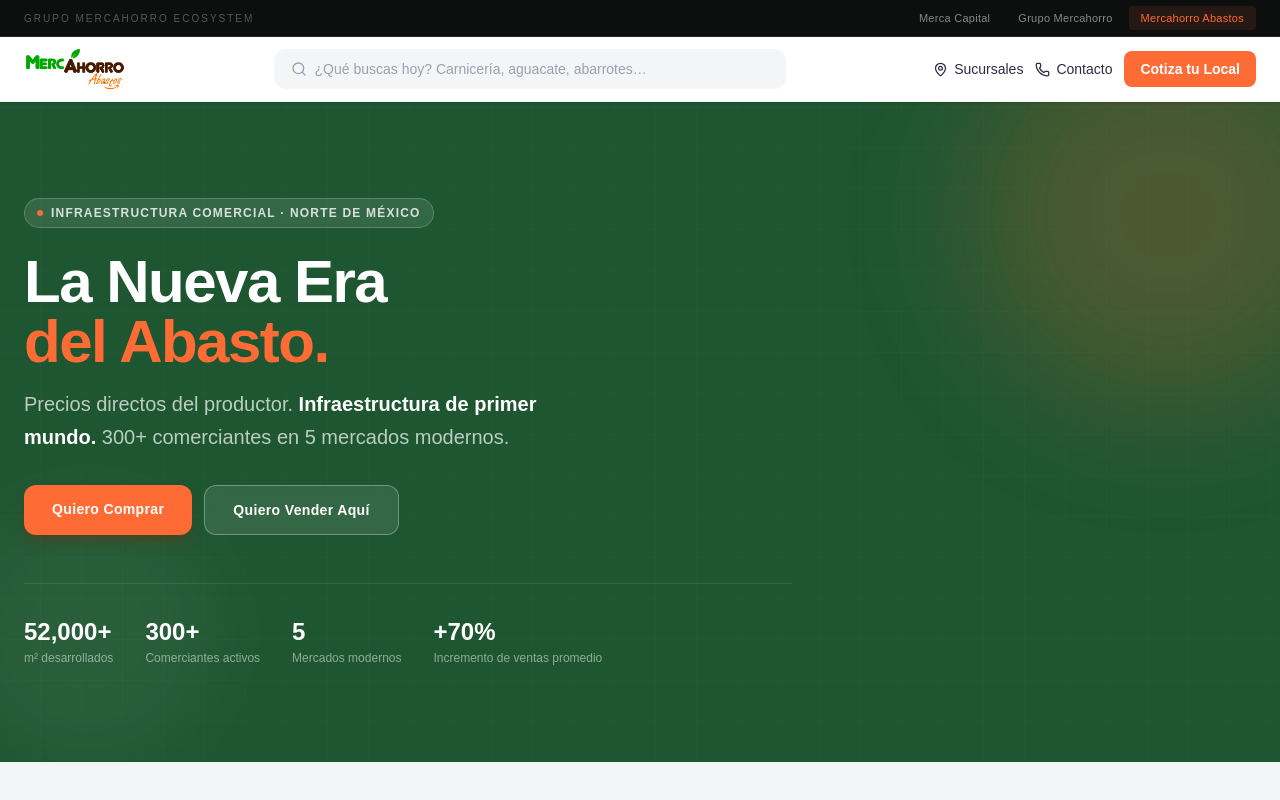
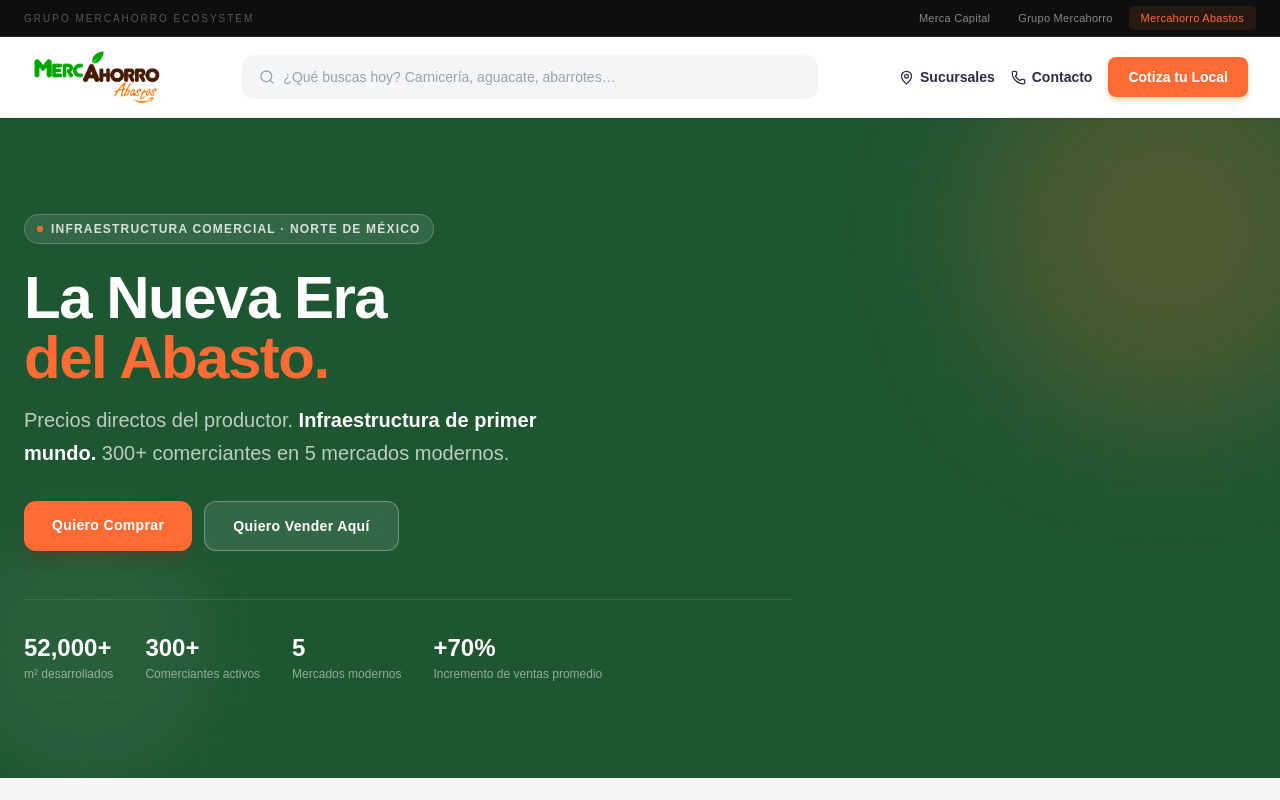
Before and after one commit to alexgayosso/mercahorro-abastos, a Next.js app: page / in a window 1280 px wide. Shown: the top 800 px of the page. Built offline with nearby package versions, Linux system fonts and the light colour scheme.

Commit message:
logo mercahorro abastos mas grande

```diff
--- a/components/MainNav.tsx
+++ b/components/MainNav.tsx
@@ -15,21 +15,21 @@
     <>
       {/* ── Sticky Navbar ─────────────────────────────── */}
       <header className="sticky top-0 z-50 bg-white shadow-sm border-b border-gray-100">
-        <div className="max-w-7xl mx-auto px-4 sm:px-6 h-16 flex items-center justify-between gap-4">
-          {/* Logo */}
-          <a href="/" className="shrink-0">
+        <div className="max-w-7xl mx-auto px-6 sm:px-8 h-20 flex items-center justify-between gap-6">
+          {/* Logo — espectacular */}
+          <a href="/" className="shrink-0 flex items-center">
             <Image
               src="/logo-mercahorro.png"
               alt="MercAhorro Abastos"
-              width={160}
-              height={56}
+              width={220}
+              height={80}
               priority
-              className="h-11 w-auto object-contain"
+              className="h-14 w-auto object-contain"
             />
           </a>
 
           {/* Search bar — desktop */}
-          <div className="hidden md:flex flex-1 max-w-lg items-center gap-2 bg-[#F4F5F7] rounded-xl px-4 h-10 border border-transparent focus-within:border-[#1E5631] focus-within:bg-white transition-all">
+          <div className="hidden md:flex flex-1 max-w-xl items-center gap-2 bg-[#F4F5F7] rounded-xl px-4 h-11 border border-transparent focus-within:border-[#1E5631] focus-within:bg-white transition-all">
             <Search size={16} className="text-gray-400 shrink-0" />
             <input
               type="text"
@@ -41,21 +41,21 @@
           </div>
 
           {/* Desktop CTAs */}
-          <div className="hidden md:flex items-center gap-3">
-            <button className="flex items-center gap-1.5 text-sm font-medium text-[#2B2D42] hover:text-[#1E5631] transition-colors">
+          <div className="hidden md:flex items-center gap-4">
+            <button className="flex items-center gap-1.5 text-sm font-semibold text-[#2B2D42] hover:text-[#1E5631] transition-colors">
               <MapPin size={15} />
               Sucursales
             </button>
             <a
               href="tel:+526861234567"
-              className="flex items-center gap-1.5 text-sm font-medium text-[#2B2D42] hover:text-[#1E5631] transition-colors"
+              className="flex items-center gap-1.5 text-sm font-semibold text-[#2B2D42] hover:text-[#1E5631] transition-colors"
             >
               <Phone size={15} />
               Contacto
             </a>
             <a
               href="#cotiza"
-              className="bg-[#FF6B35] hover:bg-[#e55c27] text-white text-sm font-bold px-4 py-2 rounded-lg transition-colors"
+              className="bg-[#FF6B35] hover:bg-[#e55c27] text-white text-sm font-bold px-5 py-2.5 rounded-lg transition-all hover:scale-105 shadow-md shadow-orange-200"
             >
               Cotiza tu Local
             </a>
```
